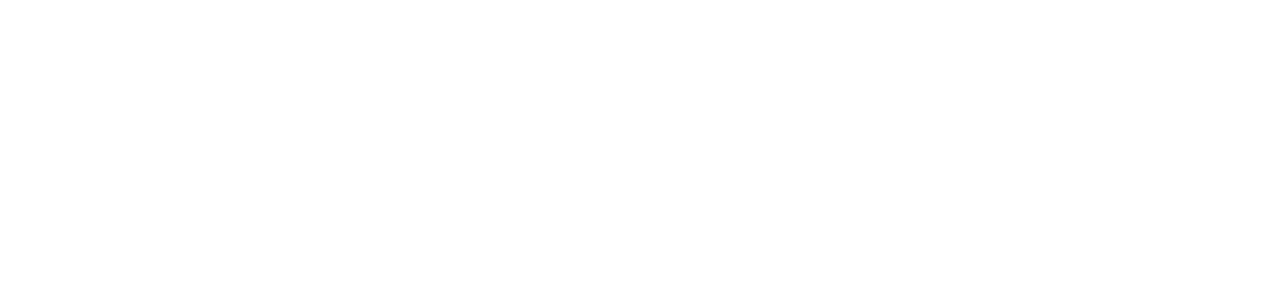
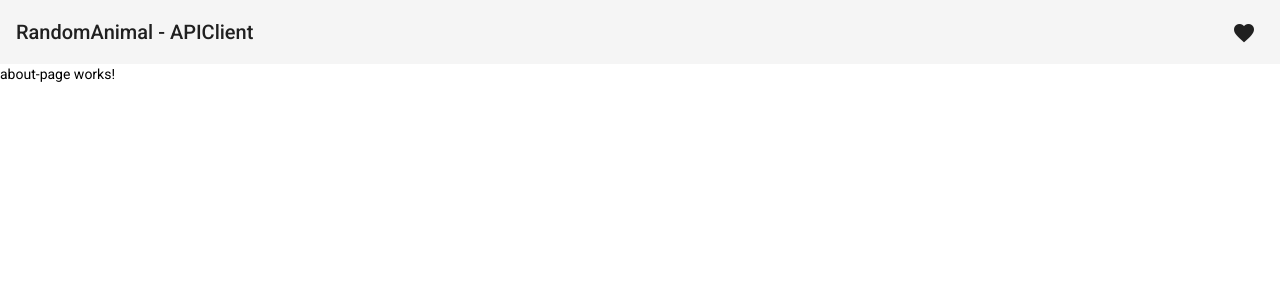
Before and after one commit to HalliGalli15/randomAnimal, an Angular app: page /about in a window 1280 px wide. Before the commit this address led to /. Shown: the top 300 px of the page. Built offline with nearby package versions, Linux system fonts and the light colour scheme.

Commit message:
About-page and simple routing

```diff
--- a/src/app/app-routing.module.ts
+++ b/src/app/app-routing.module.ts
@@ -1,7 +1,17 @@
 import { NgModule } from '@angular/core';
-import { Routes, RouterModule } from '@angular/router';
+import { RouterModule, Routes } from '@angular/router';
 
-const routes: Routes = [];
+import { AppComponent } from './app.component';
+import { AboutPageComponent } from './components/about-page/about-page.component';
+
+const routes: Routes = [
+  {
+    path: '', component: AppComponent
+  },
+  {
+    path: 'about', component: AboutPageComponent
+  }
+];
 
 @NgModule({
   imports: [RouterModule.forRoot(routes)],
--- a/src/app/app.component.html
+++ b/src/app/app.component.html
@@ -1,4 +1,10 @@
+<mat-toolbar>
+  <span>RandomAnimal - APIClient</span>
+  <button mat-icon-button class="example-icon favorite-icon" routerLink="/about">
+    <mat-icon>favorite</mat-icon>
+  </button>
+</mat-toolbar>
 
+<router-outlet>
 
-
-<router-outlet></router-outlet>
+</router-outlet>
--- a/src/app/app.component.scss
+++ b/src/app/app.component.scss
@@ -0,0 +1,5 @@
+mat-toolbar {
+    display: flex;
+    flex-direction: row;
+    justify-content: space-between;
+}
--- /dev/null
+++ b/src/app/components/about-page/about-page.component.html
@@ -0,0 +1 @@
+<p>about-page works!</p>
--- /dev/null
+++ b/src/app/components/about-page/about-page.component.ts
@@ -0,0 +1,15 @@
+import { Component, OnInit } from '@angular/core';
+
+@Component({
+  selector: 'app-about-page',
+  templateUrl: './about-page.component.html',
+  styleUrls: ['./about-page.component.scss']
+})
+export class AboutPageComponent implements OnInit {
+
+  constructor() { }
+
+  ngOnInit(): void {
+  }
+
+}
--- a/src/styles.scss
+++ b/src/styles.scss
@@ -1,4 +1,5 @@
 /* You can add global styles to this file, and also import other style files */
+@import '@angular/material/prebuilt-themes/deeppurple-amber.css';
 
 html, body { height: 100%; }
 body { margin: 0; font-family: Roboto, "Helvetica Neue", sans-serif; }
```
Also changed, not shown: src/app/app.module.ts (+11 -3 lines), src/app/components/about-page/about-page.component.scss (added).
